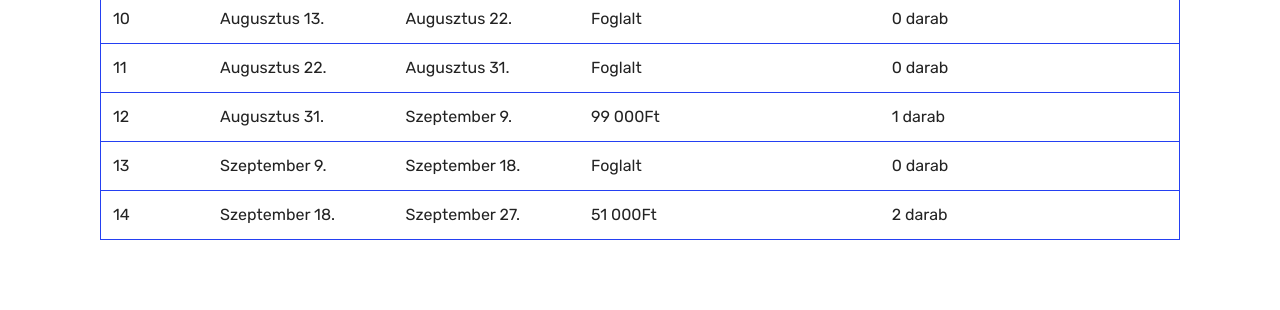
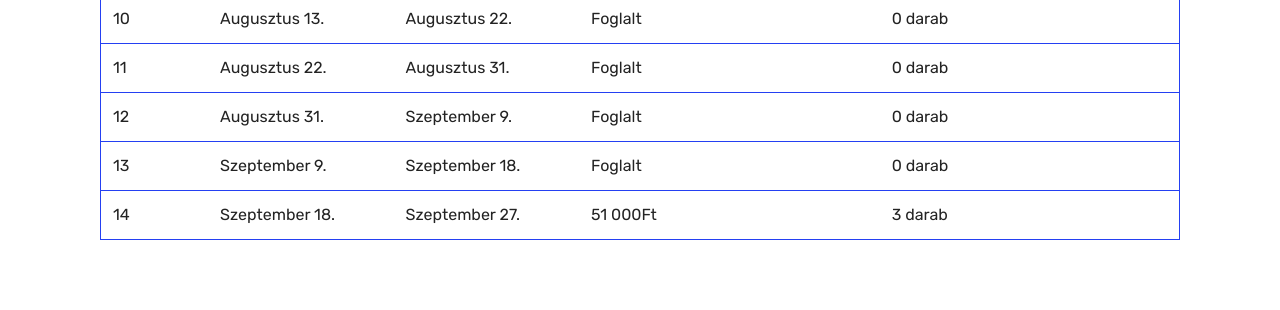
Before and after one commit to marklaszlo9/korinos_new, a Jekyll site: the page built from arak.html, in a window 1280 px wide and 900 px high, scrolled down 515 px. Shown: the part 153-463 px from the top of the window. Built offline with Jekyll 4.4.1, drawn with Linux system fonts in a browser that asks for light colours.

Commit message:
Update arak.html

```diff
--- a/arak.html
+++ b/arak.html
@@ -68,9 +68,9 @@ title:  "Korinos.hu - Árak"
               <td class="body-item mbr-fonts-style display-7">9</td><td class="body-item mbr-fonts-style display-7">Augusztus 4.</td><td class="body-item mbr-fonts-style display-7">Augusztus 13.</td><td class="body-item mbr-fonts-style display-7">Foglalt</td><td class="body-item mbr-fonts-style display-7">0 darab</td></tr><tr>
               <td class="body-item mbr-fonts-style display-7">10</td><td class="body-item mbr-fonts-style display-7">Augusztus 13.</td><td class="body-item mbr-fonts-style display-7">Augusztus 22.</td><td class="body-item mbr-fonts-style display-7">Foglalt</td><td class="body-item mbr-fonts-style display-7">0 darab</td></tr><tr>
               <td class="body-item mbr-fonts-style display-7">11</td><td class="body-item mbr-fonts-style display-7">Augusztus 22.</td><td class="body-item mbr-fonts-style display-7">Augusztus 31.</td><td class="body-item mbr-fonts-style display-7">Foglalt</td><td class="body-item mbr-fonts-style display-7">0 darab</td></tr><tr>
-              <td class="body-item mbr-fonts-style display-7">12</td><td class="body-item mbr-fonts-style display-7">Augusztus 31.</td><td class="body-item mbr-fonts-style display-7">Szeptember 9.</td><td class="body-item mbr-fonts-style display-7">99 000Ft</td><td class="body-item mbr-fonts-style display-7">1 darab</td></tr><tr>
+              <td class="body-item mbr-fonts-style display-7">12</td><td class="body-item mbr-fonts-style display-7">Augusztus 31.</td><td class="body-item mbr-fonts-style display-7">Szeptember 9.</td><td class="body-item mbr-fonts-style display-7">Foglalt</td><td class="body-item mbr-fonts-style display-7">0 darab</td></tr><tr>
               <td class="body-item mbr-fonts-style display-7">13</td><td class="body-item mbr-fonts-style display-7">Szeptember 9.</td><td class="body-item mbr-fonts-style display-7">Szeptember 18.</td><td class="body-item mbr-fonts-style display-7">Foglalt</td><td class="body-item mbr-fonts-style display-7">0 darab</td></tr><tr>
-              <td class="body-item mbr-fonts-style display-7">14</td><td class="body-item mbr-fonts-style display-7">Szeptember 18.</td><td class="body-item mbr-fonts-style display-7">Szeptember 27.</td><td class="body-item mbr-fonts-style display-7">51 000Ft</td><td class="body-item mbr-fonts-style display-7">2 darab</td></tr><tr>
+              <td class="body-item mbr-fonts-style display-7">14</td><td class="body-item mbr-fonts-style display-7">Szeptember 18.</td><td class="body-item mbr-fonts-style display-7">Szeptember 27.</td><td class="body-item mbr-fonts-style display-7">51 000Ft</td><td class="body-item mbr-fonts-style display-7">3 darab</td></tr><tr>
 
 
 
```
